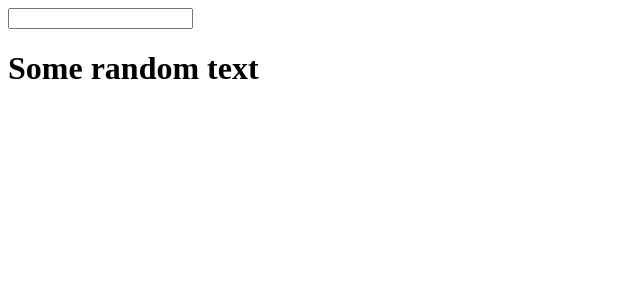
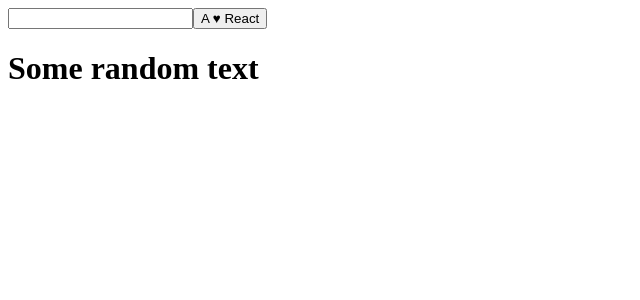
Before and after one commit to Dar0n/react-training, a React (Create React App) app: page / in a window 1280 px wide. Shown: the top 300 px of the page, without its empty margins (0-640 px from the left). Built offline with nearby package versions, Linux system fonts and the light colour scheme.

Commit message:
Use props.children to pass content of custom component

```diff
--- a/src/App.js
+++ b/src/App.js
@@ -19,6 +19,7 @@ class App extends React.Component {
     return (
       <div>
         <Widget update={this.update.bind(this)} />
+        <Button>A <Heart /> React</Button>
         <h1>{this.state.txt}</h1>
       </div>
     )
@@ -26,6 +27,8 @@ class App extends React.Component {
 }
 
 const Widget = (props) => <input type='text' onChange={props.update}></input>
+const Button = (props) => <button>{props.children}</button>
+const Heart = () => <span>&hearts;</span>
 
 // const App = () => <h1>Olala!</h1>
 App.propTypes = {
```
